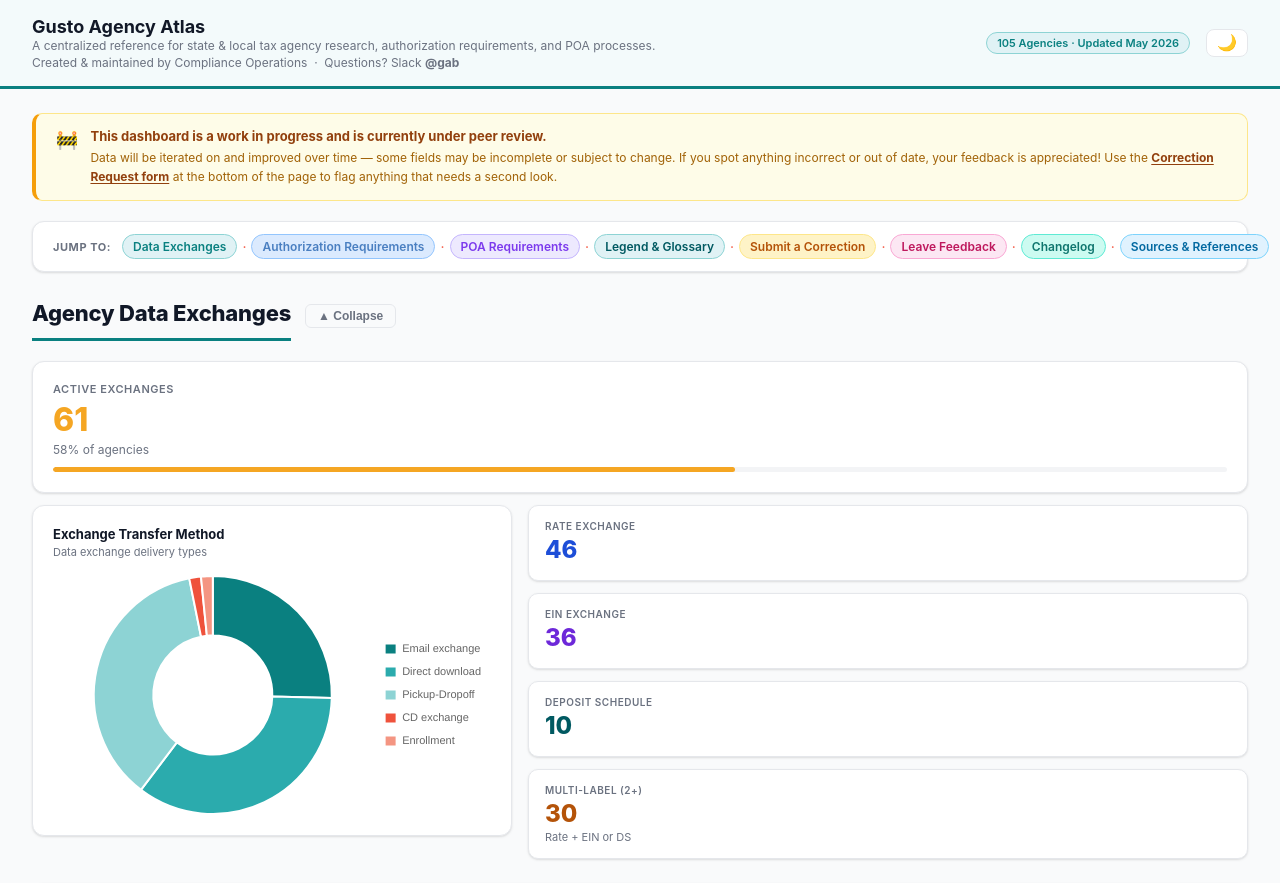
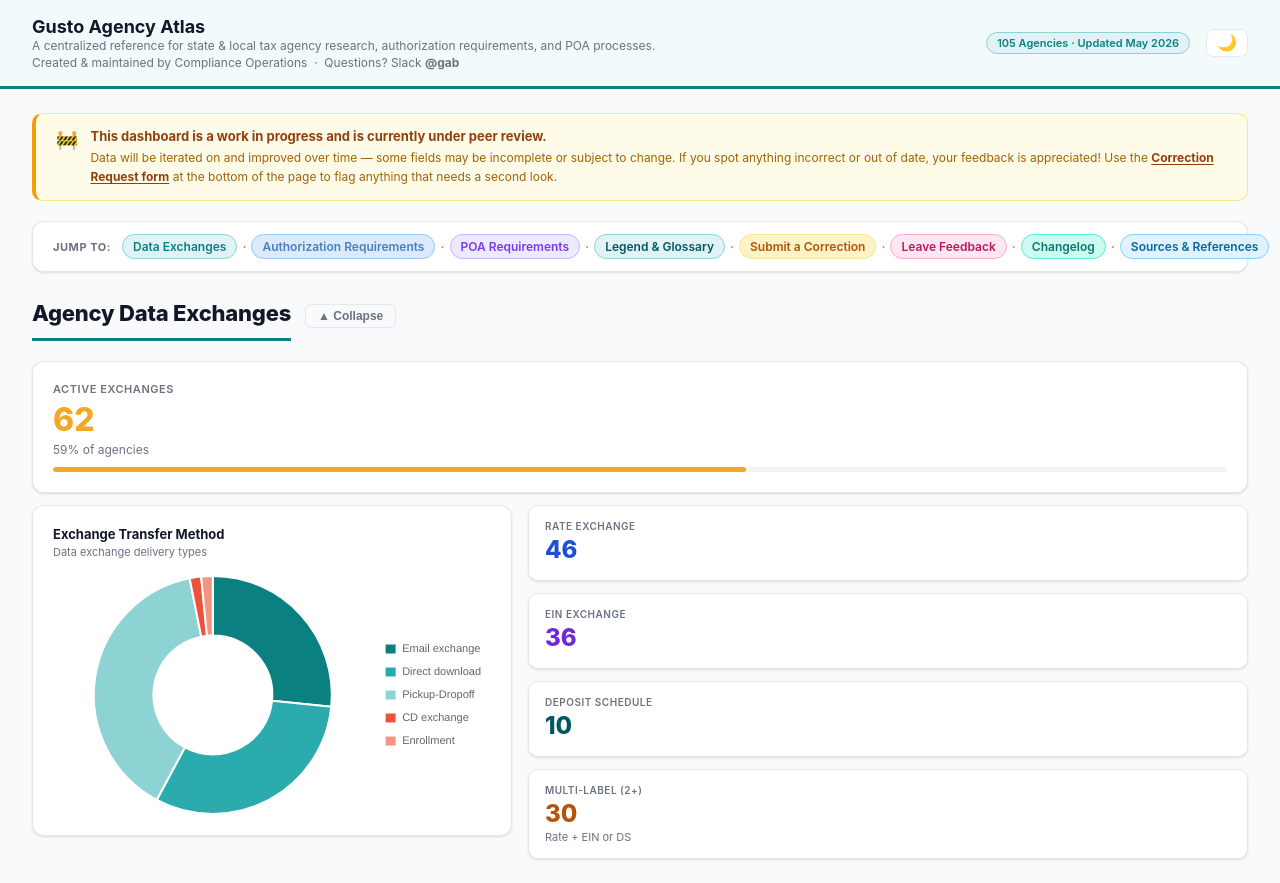
Before and after one commit to gab-mc/agency-atlas, a plain HTML site: page index.html in a window 1280 px wide. Shown: the top 883 px of the page. Drawn offline with nearby package versions, Linux system fonts and the light colour scheme.

Commit message:
Update index.html
batch update https://gustohq.atlassian.net/browse/CPLOPS-799

```diff
--- a/index.html
+++ b/index.html
@@ -671,7 +671,7 @@
   {name:"IL SIT", sysCode:"IL - DOR", agency:"Illinois Withholding / Dept. of Revenue", desc:"Illinois - Employee Withholding", taxType:"SIT", portal:"YES", exchange:"NO", authProcess:"Customer self-serve", exchangeMethod:"", rateExch:false, einExch:false, dsExch:false, complexity:null},
   {name:"IL SUI", sysCode:"IL - IDES", agency:"Illinois Unemployment / IDES", desc:"Illinois - Employer Unemployment", taxType:"SUI", portal:"YES", exchange:"YES", authProcess:"Gusto self-serve", exchangeMethod:"Pickup-Dropoff", rateExch:true, einExch:true, dsExch:false, complexity:3},
   // INDIANA
-  {name:"IN SIT", sysCode:"IN - DOR", agency:"Indiana Department of Revenue", desc:"Indiana - Employee Withholding", taxType:"SIT", portal:"YES", exchange:"NO", authProcess:"Joint effort", exchangeMethod:"", rateExch:false, einExch:false, dsExch:false, complexity:null},
+  {name:"IN SIT", sysCode:"IN - DOR", agency:"Indiana Department of Revenue", desc:"Indiana - Employee Withholding", taxType:"SIT", portal:"YES", exchange:"YES", authProcess:"Joint effort", exchangeMethod:"Pickup-Dropoff", rateExch:false, einExch:false, dsExch:false, complexity:null},
   {name:"IN SUI", sysCode:"IN - DWD", agency:"Indiana Dept. of Workforce Development", desc:"Indiana - Employer Unemployment", taxType:"SUI", portal:"YES", exchange:"YES", authProcess:"Customer self-serve", exchangeMethod:"Pickup-Dropoff", rateExch:true, einExch:true, dsExch:false, complexity:4},
   // KANSAS
   {name:"KS SIT", sysCode:"KS - KDOR", agency:"Kansas Dept. of Revenue", desc:"Kansas - Employee Withholding", taxType:"SIT", portal:"YES", exchange:"NO", authProcess:"Other", exchangeMethod:"", rateExch:false, einExch:false, dsExch:false, complexity:null},
@@ -746,7 +746,7 @@
   {name:"OR SUI", sysCode:"OR - OED", agency:"Oregon Employment Department", desc:"Oregon - Employer Unemployment", taxType:"SUI", portal:"YES", exchange:"YES", authProcess:"Gusto self-serve+ INFO", exchangeMethod:"Pickup-Dropoff", rateExch:true, einExch:false, dsExch:false, complexity:4},
   // PENNSYLVANIA
   {name:"PA SIT", sysCode:"PA - DOR", agency:"Pennsylvania Department of Revenue", desc:"Pennsylvania - Employee Withholding", taxType:"SIT", portal:"YES", exchange:"YES", authProcess:"Gusto self-serve+ INFO", exchangeMethod:"Pickup-Dropoff", rateExch:false, einExch:true, dsExch:true, complexity:3},
-  {name:"PA SUI", sysCode:"PA - L&I", agency:"Pennsylvania UC Fund / Dept. of Labor & Industry", desc:"Pennsylvania - Employer Unemployment", taxType:"SUI", portal:"YES", exchange:"YES", authProcess:"Customer self-serve", exchangeMethod:"Direct download", rateExch:true, einExch:true, dsExch:false, complexity:null},
+  {name:"PA SUI", sysCode:"PA - L&I", agency:"Pennsylvania UC Fund / Dept. of Labor & Industry", desc:"Pennsylvania - Employer Unemployment", taxType:"SUI", portal:"YES", exchange:"YES", authProcess:"Customer self-serve", exchangeMethod:"Pickup-Dropoff", rateExch:true, einExch:true, dsExch:false, complexity:null},
   // RHODE ISLAND
   {name:"RI SIT", sysCode:"RI - TAX", agency:"Rhode Island Division of Taxation", desc:"Rhode Island - Employee Withholding", taxType:"SIT", portal:"NO", exchange:"NO", authProcess:"POA-only", exchangeMethod:"", rateExch:false, einExch:false, dsExch:false, complexity:null},
   {name:"RI SUI", sysCode:"RI - DLT", agency:"Rhode Island Dept. of Labor and Training", desc:"Rhode Island - Employer Unemployment", taxType:"SUI", portal:"", exchange:"YES", authProcess:"POA-only", exchangeMethod:"Email exchange", rateExch:true, einExch:false, dsExch:false, complexity:3},
@@ -756,7 +756,7 @@
   // SOUTH DAKOTA
   {name:"SD SUI", sysCode:"SD - DLR", agency:"SD Dept. of Labor and Regulation", desc:"South Dakota - Employer Unemployment", taxType:"SUI", portal:"YES", exchange:"YES", authProcess:"POA-only", exchangeMethod:"Email exchange", rateExch:true, einExch:true, dsExch:false, complexity:5},
   // TENNESSEE
-  {name:"TN SUI", sysCode:"TN - DLWD", agency:"TN Dept. of Labor & Workforce Development", desc:"Tennessee - Employer Unemployment", taxType:"SUI", portal:"OTHER", exchange:"YES", authProcess:"POA-only", exchangeMethod:"Direct download", rateExch:true, einExch:false, dsExch:false, complexity:1},
+  {name:"TN SUI", sysCode:"TN - DLWD", agency:"TN Dept. of Labor & Workforce Development", desc:"Tennessee - Employer Unemployment", taxType:"SUI", portal:"OTHER", exchange:"YES", authProcess:"POA-only", exchangeMethod:"Email exchange", rateExch:true, einExch:false, dsExch:false, complexity:1},
   // TEXAS
   {name:"TX SUI", sysCode:"TX - TWC", agency:"Texas Workforce Commission", desc:"Texas - Employer Unemployment", taxType:"SUI", portal:"YES", exchange:"YES", authProcess:"Joint effort", exchangeMethod:"Pickup-Dropoff", rateExch:true, einExch:true, dsExch:false, complexity:4},
   // UTAH
@@ -936,7 +936,7 @@
 // ─── AVG DAYS TO COMPLETE 2026 (from Quarterly_Q1 sheet, kickoff→completion) ──
 const avgDays2026Map = {
   "AL SUI":0, "AR SUI":1, "CA SIT/SUI":0, "CO SUI":9, "CT SIT":"TBD", "CT SUI":4,
-  "DC SIT":1, "DC SUI/PFL":0, "FL SUI":0, "GA SUI":44, "HI SUI":"TBD", "IL SUI":3, "IN SUI":1,
+  "DC SIT":1, "DC SUI/PFL":2.5, "FL SUI":0, "GA SUI":44, "HI SUI":"TBD", "IL SUI":2, "IN SUI":0.5,
   "IA SUI":0, "KS SUI":1, "KY Kenton County":9, "KY Campbell County":8,
   "KY SUI":1, "KY City of Middletown":1, "LA SUI":0, "ME SUI":7,
   "MD SUI":0, // kickoff listed as 2/6/2025 in sheet (likely typo), treating as same-day
@@ -945,8 +945,8 @@
   "NJ SUI":10, "NM SUI":1, "NC SUI":1, "NC SIT":6, "ND SUI":3, "NY SUI":1,
   "OH SUI":2, "OK SUI":6, "OR SUI":0, "PA SUI":7, "PA SIT":6,
   "RI SUI":21, "SC SUI":0, "SD SUI":22, "TN SUI":0, "TX SUI":9,
-  "UT SUI":29, "VT SUI":0, "VA SUI":17, "VA SIT":7, "WA LNI/WC":1,
-  "WA SUI":1, "WV SUI":28, "WI SUI":13, "WI SIT":10,
+  "UT SUI":29, "VT SUI":0, "VA SUI":17, "VA SIT":6.5, "WA LNI/WC":1,
+  "WA SUI":1, "WV SUI":28, "WI SUI":9.5, "WI SIT":10,
 };
 
 // ─── CADENCE MAP (from Quarterly_Q1 sheet — all present = Quarterly) ─────────
@@ -1323,14 +1323,14 @@
   {name:"KY SUI", sysCode:"21-000-0000-ER_SUTA-000", desc:"Kentucky - Employer Unemployment", form:"Kentucky Power of Attorney", sig:"", trans:"FAX/EMAIL", notary:false, mou:false, inapp:false, use:"", agencyCall:true},
   {name:"LA SIT", sysCode:"22-000-0000-SIT-000", desc:"Louisiana - Employee Withholding", form:"", sig:"", trans:"", notary:false, mou:false, inapp:false, use:""},
   {name:"LA SUI", sysCode:"22-000-0000-ER_SUTA-000", desc:"Louisiana - Employer Unemployment", form:"", sig:"No requirements", trans:"ENROLLMENT FILE", notary:false, mou:false, inapp:false, use:""},
-  {name:"ME SIT", sysCode:"23-000-0000-SIT-000", desc:"Maine - Employee Withholding", form:"", sig:"", trans:"", notary:false, mou:false, inapp:false, use:""},
+  {name:"ME SIT", sysCode:"23-000-0000-SIT-000", desc:"Maine - Employee Withholding", form:"2848 ME POA", sig:"WET", trans:"", notary:false, mou:false, inapp:false, use:"Only required when discussing specific accounts in detail; typed/fancy font signatures not accepted", agencyCall:true},
   {name:"ME SUI", sysCode:"23-000-0000-ER_SUTA-000", desc:"Maine - Employer Unemployment", form:"", sig:"", trans:"EMAIL", notary:false, mou:false, inapp:false, use:"", accepts8655:true},
   {name:"MD SIT", sysCode:"24-000-0000-SIT-000", desc:"Maryland - Employee Withholding", form:"", sig:"", trans:"", notary:false, mou:false, inapp:true, use:""},
   {name:"MD SUI", sysCode:"24-000-0000-ER_SUTA-000", desc:"Maryland - Employer Unemployment", form:"", sig:"", trans:"", notary:false, mou:false, inapp:true, use:""},
   {name:"MA SIT", sysCode:"25-000-0000-SIT-000", desc:"Massachusetts - Employee Withholding", form:"", sig:"", trans:"FAX", notary:false, mou:false, inapp:false, use:""},
   {name:"MA PFML", sysCode:"25-000-0000-FLI-000", desc:"Massachusetts - Paid Family and Medical Leave", form:"", sig:"", trans:"FAX", notary:false, mou:false, inapp:false, use:""},
   {name:"MA SUI", sysCode:"25-000-0000-ER_SUTA-000", desc:"Massachusetts - Employer Unemployment", form:"", sig:"", trans:"", notary:false, mou:false, inapp:false, use:""},
-  {name:"MI SIT", sysCode:"26-000-0000-SIT-000", desc:"Michigan - Employee Withholding", form:"", sig:"", trans:"", notary:false, mou:false, inapp:false, use:""},
+  {name:"MI SIT", sysCode:"26-000-0000-SIT-000", desc:"Michigan - Employee Withholding", form:"", sig:"", trans:"", notary:false, mou:false, inapp:true, use:""},
   {name:"MI SUI", sysCode:"26-000-0000-ER_SUTA-000", desc:"Michigan - Employer Unemployment", form:"", sig:"", trans:"", notary:false, mou:false, inapp:false, use:""},
   {name:"MN SIT", sysCode:"27-000-0000-SIT-000", desc:"Minnesota - Employee Withholding", form:"Form REV184b, Business Power of Attorney", sig:"WET SIG", trans:"FAX/MAIL/EMAIL", notary:false, mou:false, inapp:false, use:"", agencyCall:true},
   {name:"MN SUI", sysCode:"27-000-0000-ER_SUTA-000", desc:"Minnesota - Employer Unemployment", form:"", sig:"No requirements", trans:"N/A", notary:false, mou:false, inapp:false, use:""},
@@ -1477,6 +1477,9 @@
 // To add entries: add an object to the TOP of this array (most recent first).
 // Types: "data" | "feature" | "fix" | "structure"
 const changelogData = [
+  {date:"2026-05-28", type:"data",      desc:"ME SIT POA: Form set to 2848 ME POA, Signature set to WET, Use notes added (required for specific account discussions; typed/fancy font not accepted).", agencies:"ME SIT"},
+  {date:"2026-05-28", type:"data",      desc:"Turnaround (2026) updated for 5 agencies using Q1+Q2 averages: DC SUI/PFL (2.5d), IL SUI (2d), IN SUI (0.5d), VA SIT (6.5d), WI SUI (9.5d).", agencies:"DC SUI/PFL, IL SUI, IN SUI, VA SIT, WI SUI"},
+  {date:"2026-05-28", type:"data",      desc:"MI SIT POA: In-App updated to Yes. PA SUI: exchange method corrected from Direct Download to Pickup-Dropoff. TN SUI: exchange method corrected from Direct Download to Email Exchange. IN SIT: Exchange updated to Yes, method set to Pickup-Dropoff.", agencies:"MI SIT, PA SUI, TN SUI, IN SIT"},
   {date:"2026-05-14", type:"data",      desc:"KY Kenton County: renamed from 'Kenton County', added EIN to exchange types. MN Paid Leave: Portal updated to Yes.", agencies:"KY Kenton County, MN Paid Leave"},
   {date:"2026-05-14", type:"feature",   desc:"Added Legend & Glossary section with collapsible tables defining every column across all three sections. Also added nav link.", agencies:""},
   {date:"2026-05-14", type:"fix",       desc:"Fixed agency dropdown in Submit a Correction form — was not populating due to a stale reference to a removed form element causing a silent JS error.", agencies:""},
```
